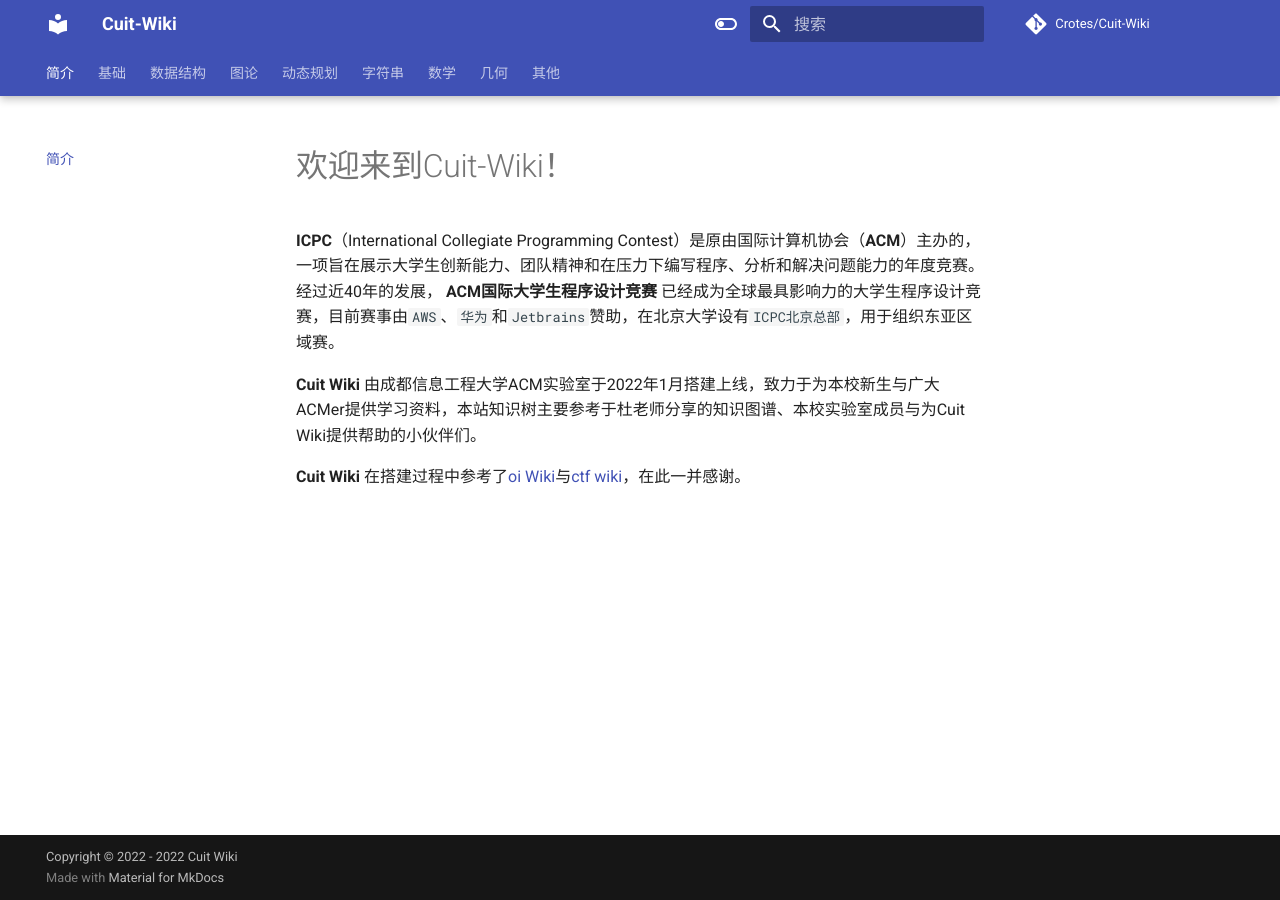
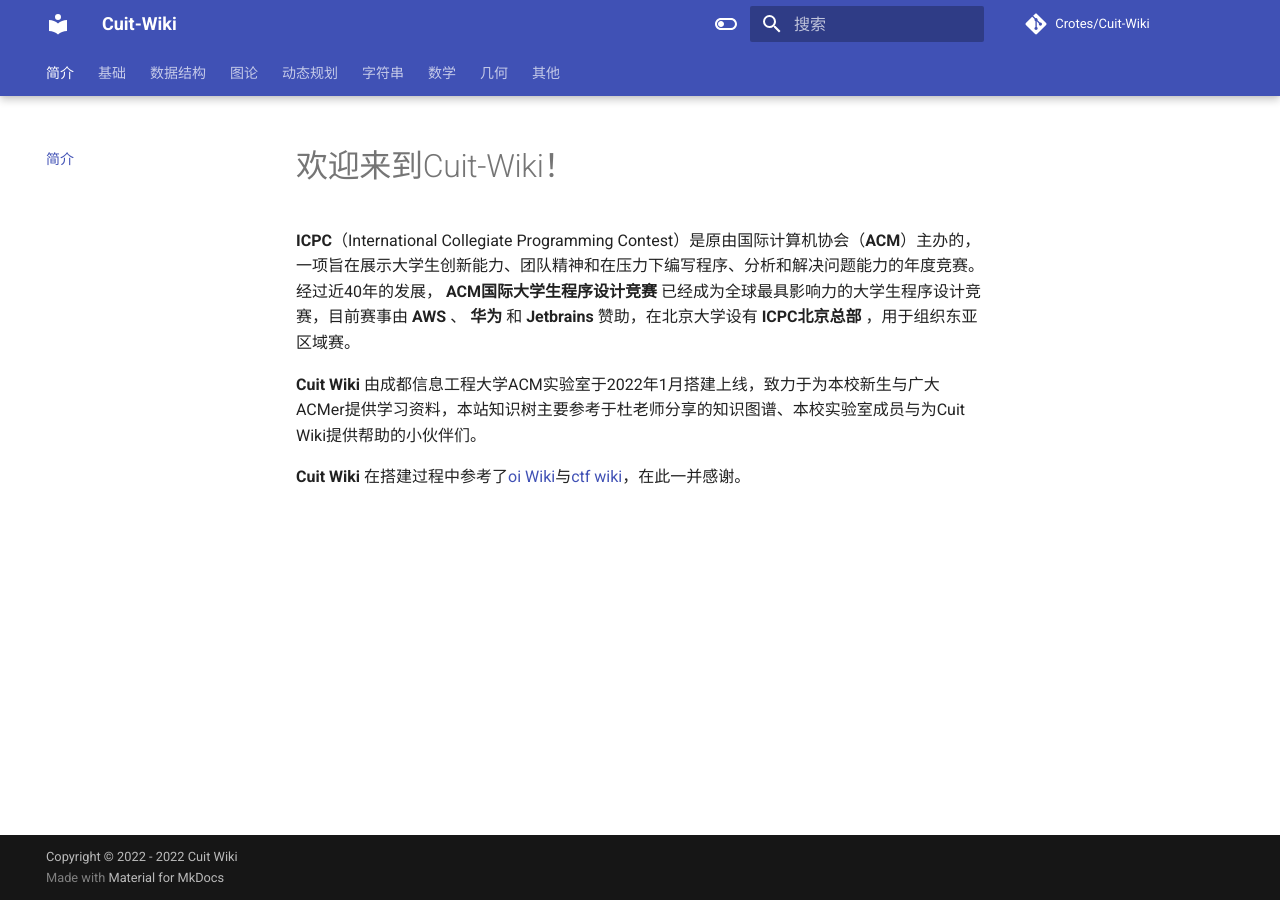
Before and after one commit to Crotes/Cuit-Wiki, an MkDocs documentation site: the page built from docs/index.md, in a window 1280 px wide. Built offline with MkDocs 1.6.1 and Material for MkDocs 9.7.7, drawn with Linux system fonts in a browser that asks for light colours; comment, search, counter and statistics services are not loaded.

```diff
--- a/docs/index.md
+++ b/docs/index.md
@@ -1,6 +1,6 @@
 # 欢迎来到Cuit-Wiki！
 
-**ICPC**（International Collegiate Programming Contest）是原由国际计算机协会（**ACM**）主办的，一项旨在展示大学生创新能力、团队精神和在压力下编写程序、分析和解决问题能力的年度竞赛。经过近40年的发展， **ACM国际大学生程序设计竞赛** 已经成为全球最具影响力的大学生程序设计竞赛，目前赛事由`AWS`、`华为`和`Jetbrains`赞助，在北京大学设有`ICPC北京总部`，用于组织东亚区域赛。
+**ICPC**（International Collegiate Programming Contest）是原由国际计算机协会（**ACM**）主办的，一项旨在展示大学生创新能力、团队精神和在压力下编写程序、分析和解决问题能力的年度竞赛。经过近40年的发展， **ACM国际大学生程序设计竞赛** 已经成为全球最具影响力的大学生程序设计竞赛，目前赛事由 **AWS** 、 **华为** 和 **Jetbrains** 赞助，在北京大学设有 **ICPC北京总部** ，用于组织东亚区域赛。
 
  **Cuit Wiki** 由成都信息工程大学ACM实验室于2022年1月搭建上线，致力于为本校新生与广大ACMer提供学习资料，本站知识树主要参考于杜老师分享的知识图谱、本校实验室成员与为Cuit Wiki提供帮助的小伙伴们。
 
```
